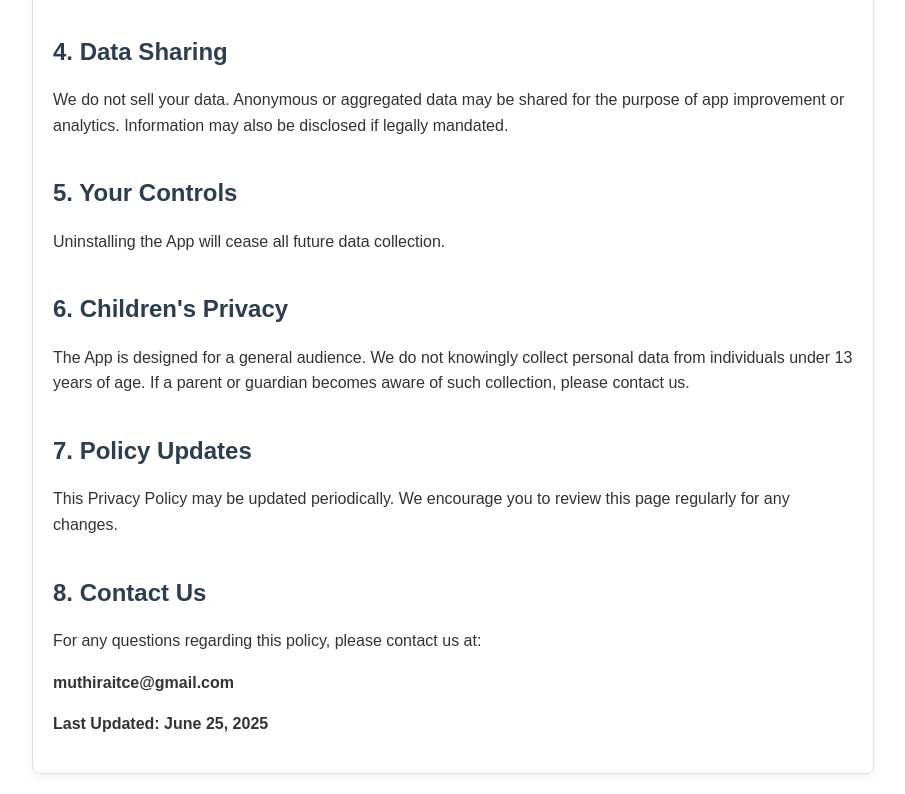
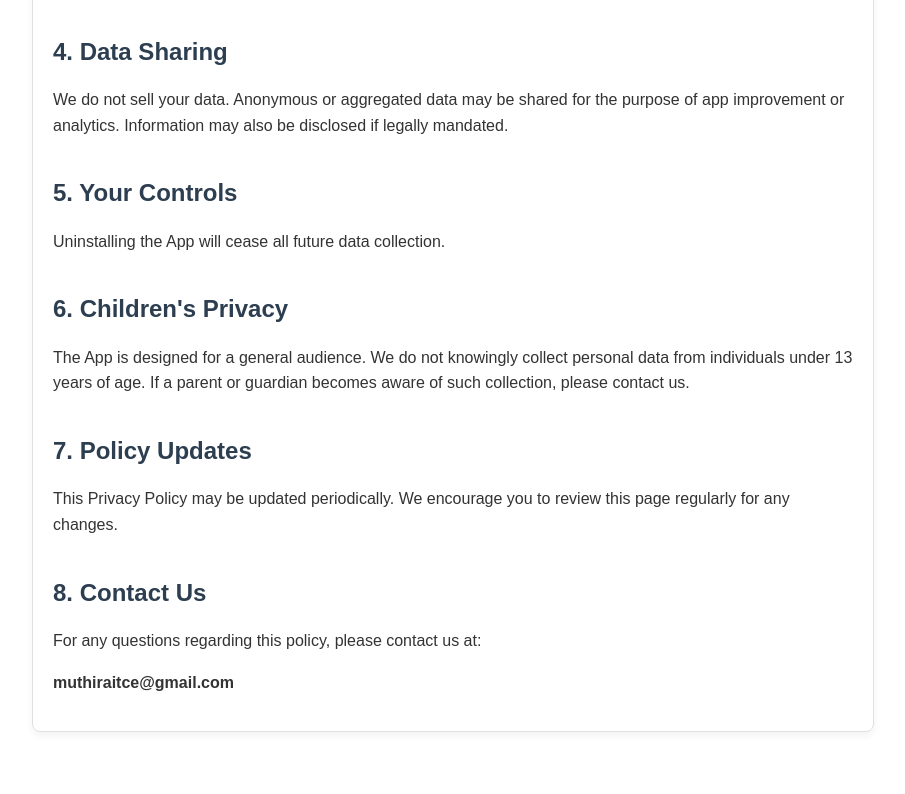
Before and after one commit to aslam0056/palamozhinanoorukarithu-privacy, a plain HTML site: page index.html in a window 1280 px wide. Shown: the part 1040-1834 px from the top of the page, without its empty margins (187-1092 px from the left). After the commit the page ends 1792 px from the top, so only its background shows below. Drawn offline with Linux system fonts and the light colour scheme.

Commit message:
Update index.html

```diff
--- a/index.html
+++ b/index.html
@@ -93,6 +93,5 @@
     <h2>8. Contact Us</h2>
     <p>For any questions regarding this policy, please contact us at:</p>
     <p><strong>muthiraitce@gmail.com</strong></p>
-    <p><strong>Last Updated: June 25, 2025</strong></p>
 </body>
 </html>
```
